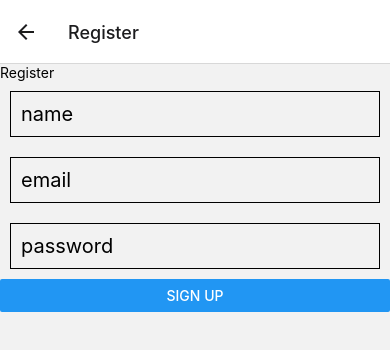
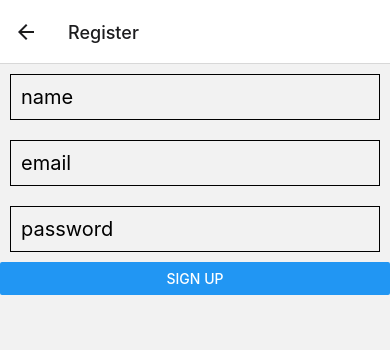
Before and after one commit to julianv97/instaClone, a React Native app: screen /Register in a window 390 px wide. Shown: the top 350 px of the page. Built offline with nearby package versions, Linux system fonts and the light colour scheme.

Commit message:
IC: create an form layout

```diff
--- /dev/null
+++ b/src/components/FormLayout/FormLayout.tsx
@@ -0,0 +1,12 @@
+import {View} from 'react-native';
+import React from 'react';
+
+interface Props {
+  children: React.ReactNode;
+}
+
+const FormLayout: React.FC<Props> = ({children}) => {
+  return <View>{children}</View>;
+};
+
+export default FormLayout;
--- a/src/screens/Auth/Login/Login.tsx
+++ b/src/screens/Auth/Login/Login.tsx
@@ -1,11 +1,12 @@
 import React from 'react';
-import {View, Text, Button} from 'react-native';
+import {Button} from 'react-native';
 import {useForm} from 'react-hook-form';
 import {useDispatch} from 'react-redux';
 import {NativeStackNavigationProp} from '@react-navigation/native-stack';
 import {RootStackParamList} from '@customTypes/navigation';
 import {ILoginData} from '@interfaces/index';
 import {loginUser} from '@redux/auth/thunks';
+import FormLayout from '@components/FormLayout/FormLayout';
 import Field from '@components/Field/Field';
 
 interface Props {
@@ -31,9 +32,7 @@ const Login: React.FC<Props> = ({navigation}) => {
   };
 
   return (
-    <View>
-      <Text>Login</Text>
-
+    <FormLayout>
       <Field
         control={control}
         name="email"
@@ -59,7 +58,7 @@ const Login: React.FC<Props> = ({navigation}) => {
       />
 
       <Button title="Sign in" onPress={handleSubmit(onSubmit)} />
-    </View>
+    </FormLayout>
   );
 };
 
--- a/src/screens/Auth/Register/Register.tsx
+++ b/src/screens/Auth/Register/Register.tsx
@@ -1,11 +1,12 @@
 import React from 'react';
-import {View, Text, Button} from 'react-native';
+import {Button} from 'react-native';
 import {useForm} from 'react-hook-form';
 import {useDispatch} from 'react-redux';
 import {NativeStackNavigationProp} from '@react-navigation/native-stack';
 import {RootStackParamList} from '@customTypes/navigation';
 import {registerUser} from '@redux/auth/thunks';
 import {IRegisterData} from '@interfaces/index';
+import FormLayout from '@components/FormLayout/FormLayout';
 import Field from '@components/Field/Field';
 
 interface Props {
@@ -32,9 +33,7 @@ const Register: React.FC<Props> = ({navigation}) => {
   };
 
   return (
-    <View>
-      <Text>Register</Text>
-
+    <FormLayout>
       <Field
         control={control}
         name="name"
@@ -72,7 +71,7 @@ const Register: React.FC<Props> = ({navigation}) => {
       />
 
       <Button title="Sign Up" onPress={handleSubmit(onSubmit)} />
-    </View>
+    </FormLayout>
   );
 };
 
```
